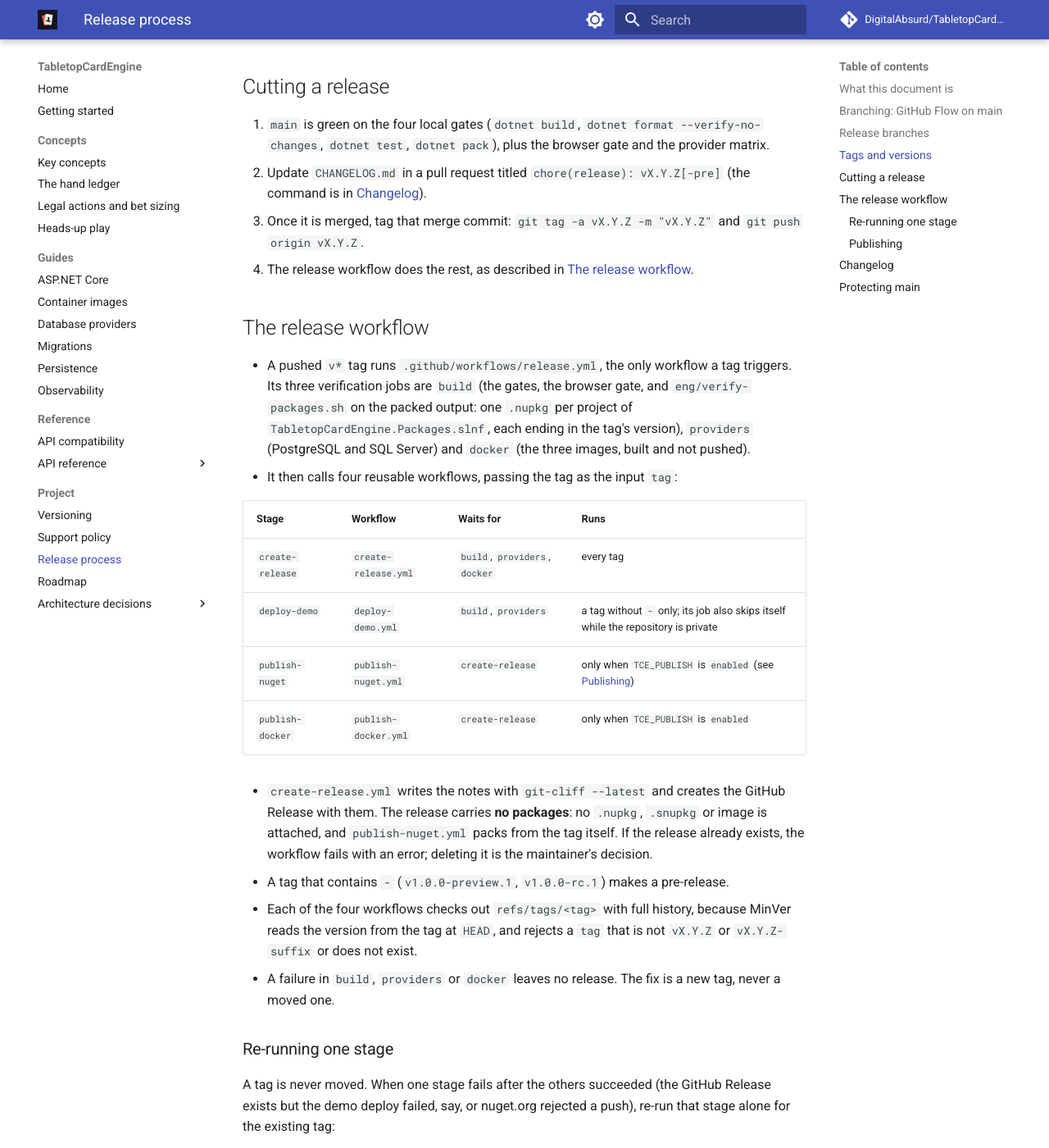
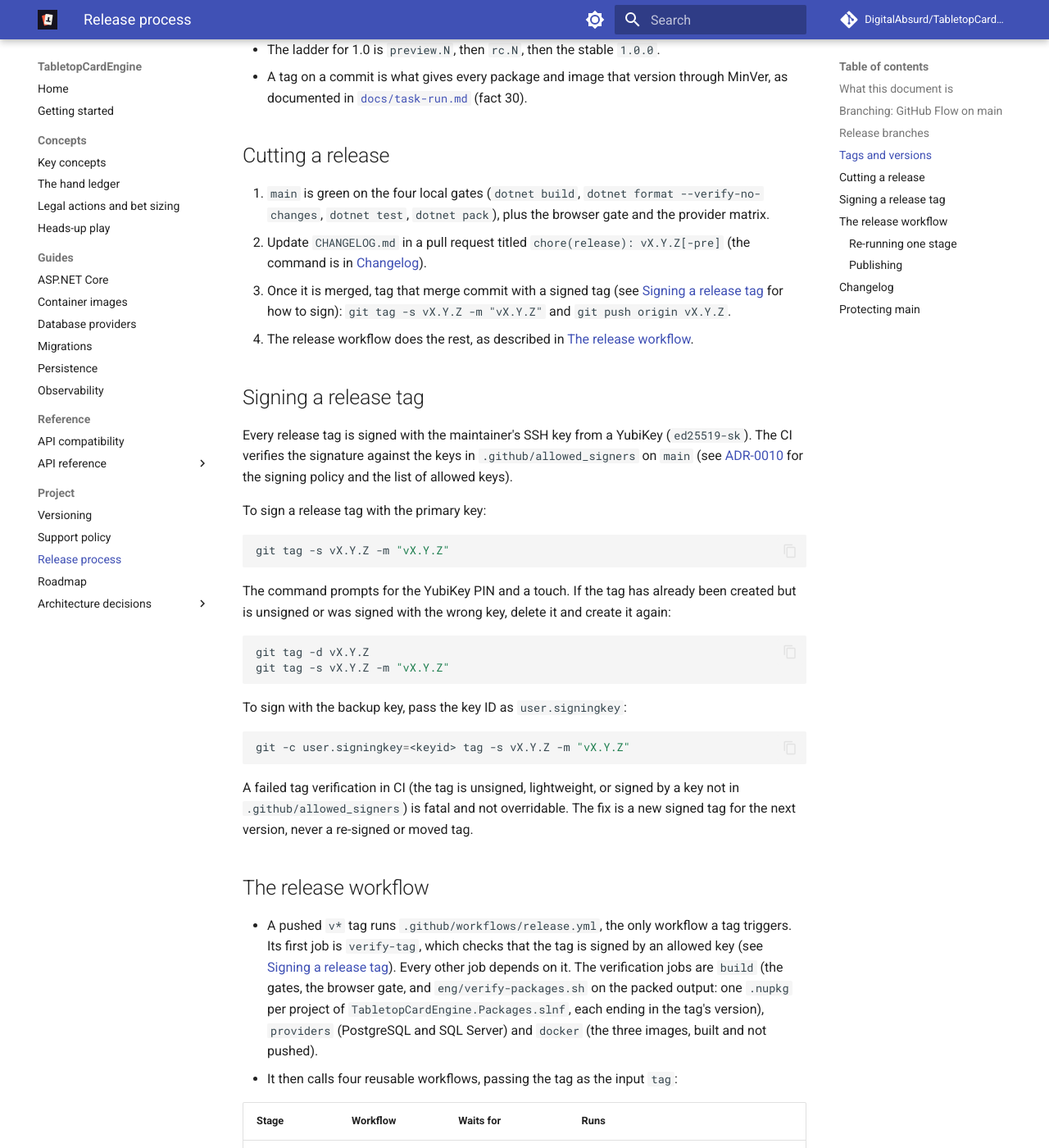
Before and after one commit to DigitalAbsurd/TabletopCardEngine, an MkDocs documentation site: the page built from docs/release-process.md, in a window 1280 px wide and 1400 px high, scrolled down 1235 px. Shown: the whole window at 82% size. Built offline with MkDocs 1.6.1 and Material for MkDocs 9.7.7, drawn with Linux system fonts in a browser that asks for light colours; comment, search, counter and statistics services are not loaded; some of the changed text lies outside the part shown.

Commit message:
ci: verify release tag signatures in every workflow stage (#479)
Implement release tag signature verification as described in ADR-0010:
- Add eng/verify-tag.sh script to verify SSH-signed tags against allowed_signers
- Wire verification into release.yml as first job; all other jobs depend on it
- Add verification to each called workflow (create-release, deploy-demo, publish-nuget, publish-docker)
- Document the signing policy and process in docs/release-process.md
- Update docs/task-run.md fact 19 to mention signature verification
- Add allowlist entry for .github/allowed_signers in LegacyNameTests

Co-authored-by: Claude Haiku 4.5 <noreply@anthropic.com>

````diff
--- a/docs/release-process.md
+++ b/docs/release-process.md
@@ -21,6 +21,7 @@ This document describes how releases are cut and versioned in this repository. I
 ## Tags and versions
 
 - Tags are annotated and start with `v`: `v1.0.0-preview.1`, `v1.0.0-rc.1`, `v1.0.0`.
+- **Tags must be signed with an SSH key** from a YubiKey using `git tag -s vX.Y.Z -m "vX.Y.Z"`. The command prompts for a PIN and a touch. See [ADR-0010](adr/0010-release-signing.md) for the signing policy and [Signing a release tag](#signing-a-release-tag) below.
 - A tag is never moved or reused. A bad release gets a new tag. The only exception, the deletion of the trial `v1.0.0-preview.1` and `.2` tags before the public launch, is recorded in [ADR-0008](adr/0008-harmonize-the-public-api.md).
 - The ladder for 1.0 is `preview.N`, then `rc.N`, then the stable `1.0.0`.
 - A tag on a commit is what gives every package and image that version through MinVer, as documented in [`docs/task-run.md`](https://github.com/DigitalAbsurd/TabletopCardEngine/blob/main/docs/task-run.md#engine-facts) (fact 30).
@@ -29,12 +30,37 @@ This document describes how releases are cut and versioned in this repository. I
 
 1. `main` is green on the four local gates (`dotnet build`, `dotnet format --verify-no-changes`, `dotnet test`, `dotnet pack`), plus the browser gate and the provider matrix.
 2. Update `CHANGELOG.md` in a pull request titled `chore(release): vX.Y.Z[-pre]` (the command is in [Changelog](#changelog)).
-3. Once it is merged, tag that merge commit: `git tag -a vX.Y.Z -m "vX.Y.Z"` and `git push origin vX.Y.Z`.
+3. Once it is merged, tag that merge commit with a signed tag (see [Signing a release tag](#signing-a-release-tag) for how to sign): `git tag -s vX.Y.Z -m "vX.Y.Z"` and `git push origin vX.Y.Z`.
 4. The release workflow does the rest, as described in [The release workflow](#the-release-workflow).
+
+## Signing a release tag
+
+Every release tag is signed with the maintainer's SSH key from a YubiKey (`ed25519-sk`). The CI verifies the signature against the keys in `.github/allowed_signers` on `main` (see [ADR-0010](adr/0010-release-signing.md) for the signing policy and the list of allowed keys).
+
+To sign a release tag with the primary key:
+
+```bash
+git tag -s vX.Y.Z -m "vX.Y.Z"
+```
+
+The command prompts for the YubiKey PIN and a touch. If the tag has already been created but is unsigned or was signed with the wrong key, delete it and create it again:
+
+```bash
+git tag -d vX.Y.Z
+git tag -s vX.Y.Z -m "vX.Y.Z"
+```
+
+To sign with the backup key, pass the key ID as `user.signingkey`:
+
+```bash
+git -c user.signingkey=<keyid> tag -s vX.Y.Z -m "vX.Y.Z"
+```
+
+A failed tag verification in CI (the tag is unsigned, lightweight, or signed by a key not in `.github/allowed_signers`) is fatal and not overridable. The fix is a new signed tag for the next version, never a re-signed or moved tag.
 
 ## The release workflow
 
-- A pushed `v*` tag runs `.github/workflows/release.yml`, the only workflow a tag triggers. Its three verification jobs are `build` (the gates, the browser gate, and `eng/verify-packages.sh` on the packed output: one `.nupkg` per project of `TabletopCardEngine.Packages.slnf`, each ending in the tag's version), `providers` (PostgreSQL and SQL Server) and `docker` (the three images, built and not pushed).
+- A pushed `v*` tag runs `.github/workflows/release.yml`, the only workflow a tag triggers. Its first job is `verify-tag`, which checks that the tag is signed by an allowed key (see [Signing a release tag](#signing-a-release-tag)). Every other job depends on it. The verification jobs are `build` (the gates, the browser gate, and `eng/verify-packages.sh` on the packed output: one `.nupkg` per project of `TabletopCardEngine.Packages.slnf`, each ending in the tag's version), `providers` (PostgreSQL and SQL Server) and `docker` (the three images, built and not pushed).
 - It then calls four reusable workflows, passing the tag as the input `tag`:
 
 | Stage | Workflow | Waits for | Runs |
--- a/mkdocs.yml
+++ b/mkdocs.yml
@@ -171,3 +171,4 @@ nav:
           - adr/0007-rename-to-tabletopcardengine.md
           - adr/0008-harmonize-the-public-api.md
           - adr/0009-generated-api-reference.md
+          - adr/0010-release-signing.md
````
Also changed, not shown: docs/adr/0010-release-signing.md (added, +89 -0 lines), docs/adr/README.md (+1 -0 lines), docs/task-run.md (+3 -2 lines), 7 other files.
